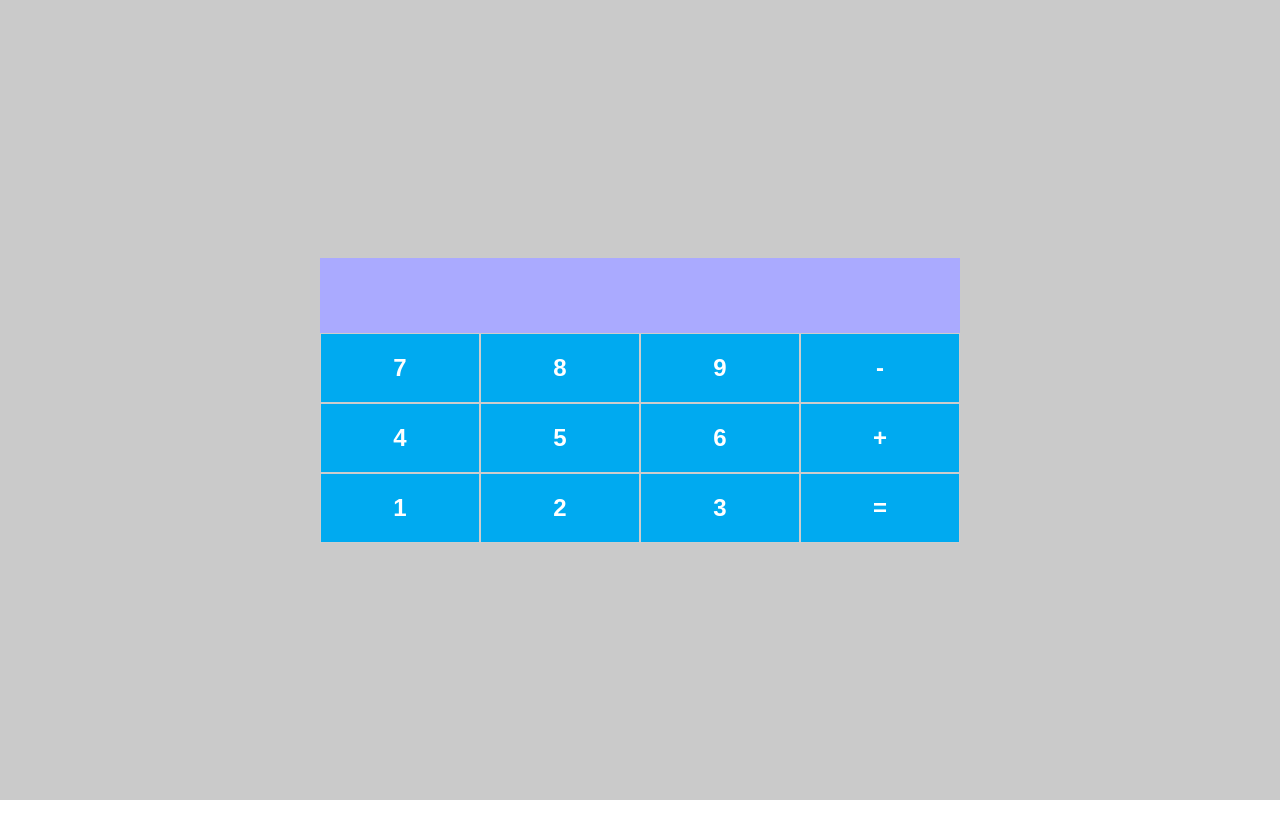
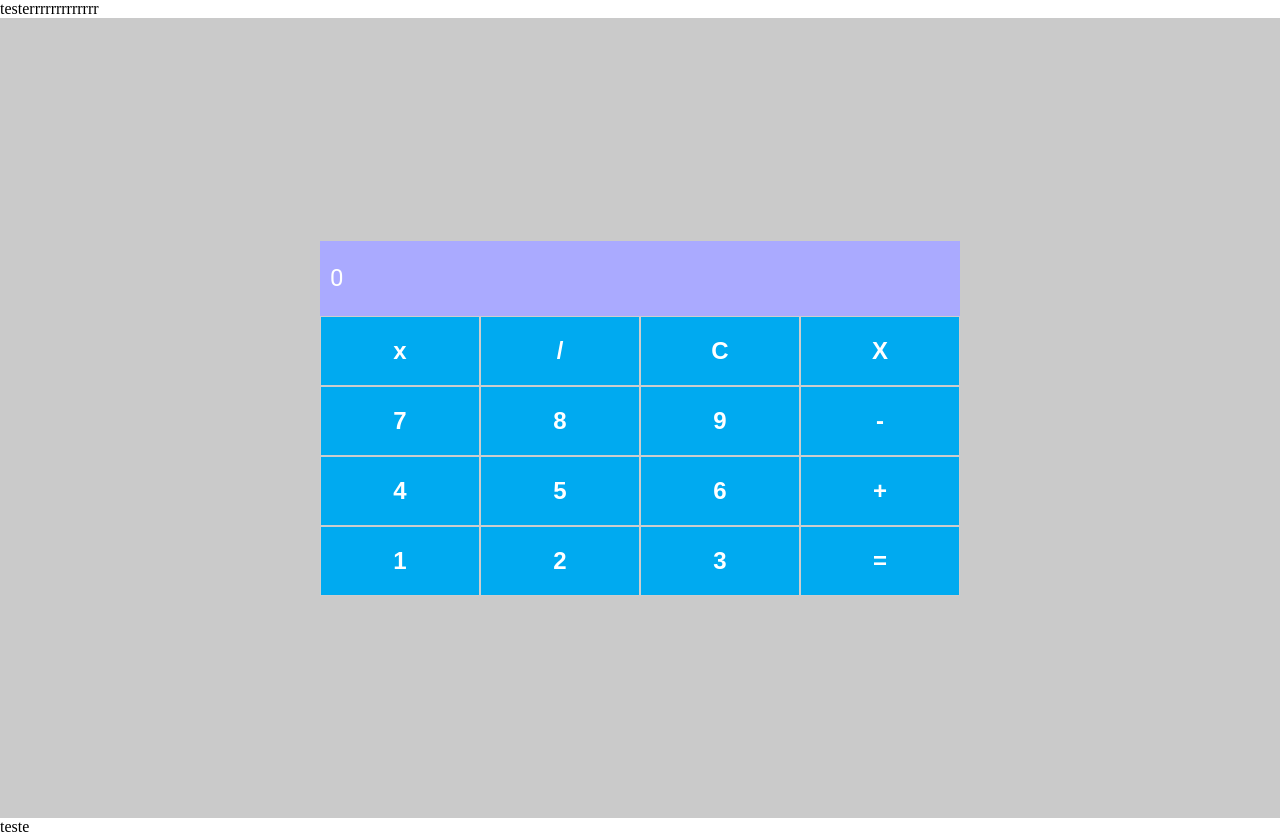
Before and after one commit to joaopedrott/javascript, a React (Create React App) app in the folder Dio/React/modulo 7 Desafio Calculadora/desafio01-calculadora/: page / in a window 1280 px wide. Before the commit the page ends 800 px from the top, so only its background shows below. Built offline with nearby package versions, Linux system fonts and the light colour scheme.

Commit message:
criei as funcoes dos botoes

```diff
--- a/Dio/React/modulo 7 Desafio Calculadora/desafio01-calculadora/src/App.js
+++ b/Dio/React/modulo 7 Desafio Calculadora/desafio01-calculadora/src/App.js
@@ -1,29 +1,52 @@
 import Input from './components/Input'
 import Button from './components/Button'
-import {Container,Content, Row, Column} from './styles'
 
-const App =()=> {
+import { Container, Content, Row, } from './styles'
+import { useState } from 'react'
+
+
+
+
+const App = () => {
+  const [currentNumber, setCurrentNumber] = useState(0);
+
+  const handleOnClear = () => {
+    setCurrentNumber(0)
+  };
+
+  const handleAddNumber = (num) => {
+    setCurrentNumber(prev => `${num} ${prev === 0 ? '' : prev} `);
+  }
+
+
+
   return (
     <Container>
       <Content>
-        <Input/>
+        <Input value={currentNumber} />
         <Row>
-        <Button label={"7"}/>
-        <Button label={"8"}/>
-        <Button label={"9"}/>
-        <Button label={"-"}/>
+          <Button label={"x"}  />
+          <Button label={"/"}  />
+          <Button label={"C"} onClick={handleOnClear} />
+          <Button label={"X"}  />
         </Row>
         <Row>
-        <Button label={"4"}/>
-        <Button label={"5"}/>
-        <Button label={"6"}/>
-        <Button label={"+"}/>
+          <Button label={"7"} onClick={() =>handleAddNumber('7')} />
+          <Button label={"8"} onClick={() =>handleAddNumber('8')} />
+          <Button label={"9"} onClick={() =>handleAddNumber('9')} />
+          <Button label={"-"} onClick={() =>handleAddNumber('-')} />
         </Row>
         <Row>
-        <Button label={"1"}/>
-        <Button label={"2"}/>
-        <Button label={"3"}/>
-        <Button label={"="}/>
+          <Button label={"4"} onClick={() =>handleAddNumber('4')} />
+          <Button label={"5"} onClick={() =>handleAddNumber('5')} />
+          <Button label={"6"} onClick={() =>handleAddNumber('6')} />
+          <Button label={"+"} onClick={() =>handleAddNumber('+')} />
+        </Row>
+        <Row>
+          <Button label={"1"} onClick={() =>handleAddNumber('1')} />
+          <Button label={"2"} onClick={() =>handleAddNumber('2')} />
+          <Button label={"3"} onClick={() =>handleAddNumber('3')} />
+          <Button label={"="} onClick={() =>handleAddNumber('=')} />
         </Row>
 
 
--- a/Dio/React/modulo 7 Desafio Calculadora/desafio01-calculadora/src/components/Button/index.js
+++ b/Dio/React/modulo 7 Desafio Calculadora/desafio01-calculadora/src/components/Button/index.js
@@ -3,7 +3,7 @@ import { ButtonContainer } from './styles'
 
 const Button =({label, onClick})=> {
     return (
-      <ButtonContainer onClick={onClick}>
+      <ButtonContainer onClick={onClick} type="button">
         {label}
       </ButtonContainer>
     );
--- a/Dio/React/modulo 7 Desafio Calculadora/desafio01-calculadora/src/components/Button/styles.js
+++ b/Dio/React/modulo 7 Desafio Calculadora/desafio01-calculadora/src/components/Button/styles.js
@@ -9,4 +9,7 @@ export const ButtonContainer= styled.button`
     font-weight: 700;
     flex: 1;
 
+    &:hover {
+        opacity: 0.6;
+    }
 `
--- a/Dio/React/modulo 7 Desafio Calculadora/desafio01-calculadora/src/components/Input/index.js
+++ b/Dio/React/modulo 7 Desafio Calculadora/desafio01-calculadora/src/components/Input/index.js
@@ -1,10 +1,10 @@
 
 import {InputContainer} from './styles';
 
-const Input =()=> {
+const Input =({value})=> {
     return (
       <InputContainer>
-        <input />
+        <input disabled value={value}/>
       </InputContainer>
     );
   }
--- a/Dio/React/modulo 7 Desafio Calculadora/desafio01-calculadora/src/index.js
+++ b/Dio/React/modulo 7 Desafio Calculadora/desafio01-calculadora/src/index.js
@@ -9,6 +9,8 @@ const root = ReactDOM.createRoot(document.getElementById('root'));
 root.render(
   <React.StrictMode>
     <GlobalStyles/>
+    <p>testerrrrrrrrrrrrr</p>
     <App />
+    teste
   </React.StrictMode>
 );
```
